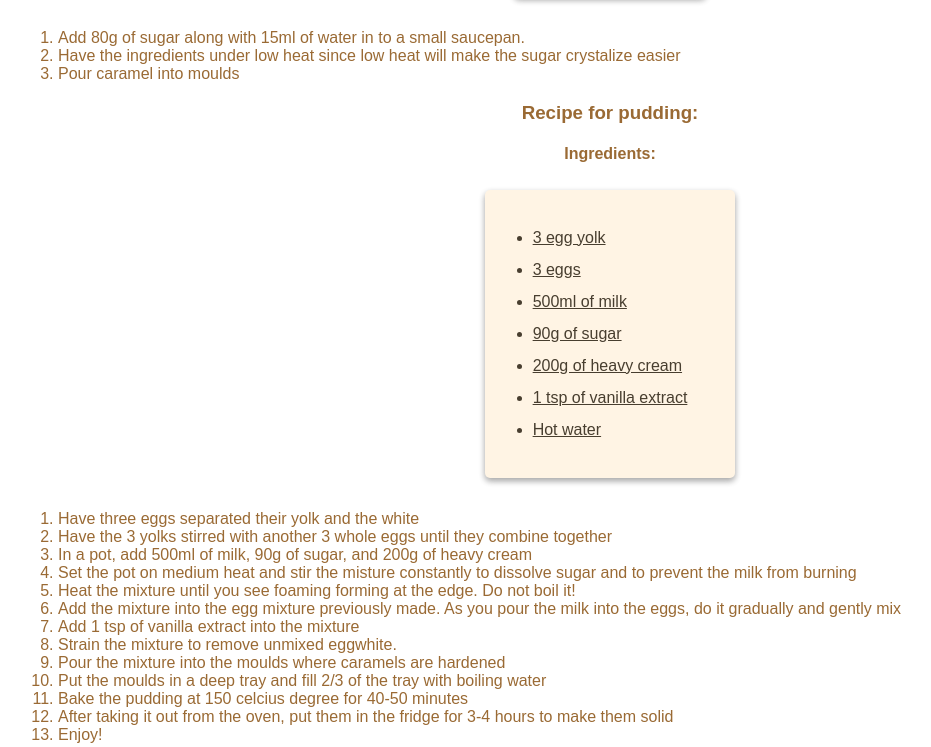
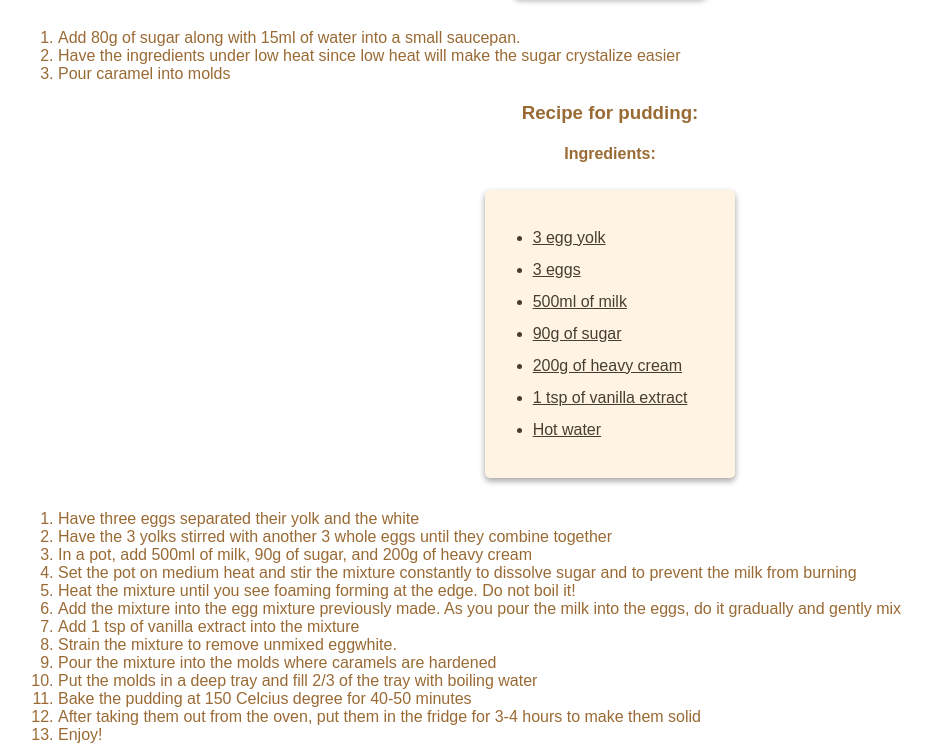
Before and after one commit to Minjujukim/iffall2022, a plain HTML site: page recipe/research/index.html in a window 1280 px wide. Shown: the part 983-1730 px from the top of the page, without its empty margins (30-961 px from the left). Drawn offline with Linux system fonts and the light colour scheme; a web font is replaced by a local one.

Commit message:
Add files via upload

```diff
--- a/recipe/research/index.html
+++ b/recipe/research/index.html
@@ -54,9 +54,9 @@
 
 <p>
     <ol>
-        <li>Add 80g of sugar along with 15ml of water in to a small saucepan.</li>
+        <li>Add 80g of sugar along with 15ml of water into a small saucepan.</li>
         <li>Have the ingredients under low heat since low heat will make the sugar crystalize easier</li>
-        <li>Pour caramel into moulds
+        <li>Pour caramel into molds
         </li>
     </ol>
 </p>
@@ -88,7 +88,7 @@
         </li>
         <li>In a pot, add 500ml of milk, 90g of sugar, and 200g of heavy cream
         </li>
-        <li>Set the pot on medium heat and stir the misture constantly to dissolve sugar and to prevent the milk from burning
+        <li>Set the pot on medium heat and stir the mixture constantly to dissolve sugar and to prevent the milk from burning
         </li>
         <li>Heat the mixture until you see foaming forming at the edge. Do not boil it!
         </li>
@@ -100,14 +100,14 @@
             Strain the mixture to remove unmixed eggwhite.
         </li>
         <li>
-            Pour the mixture into the moulds where caramels are hardened
+            Pour the mixture into the molds where caramels are hardened
         </li>
-        <li>Put the moulds in a deep tray and fill 2/3 of the tray with boiling water
+        <li>Put the molds in a deep tray and fill 2/3 of the tray with boiling water
         </li>
-        <li>Bake the pudding at 150 celcius degree for 40-50 minutes
+        <li>Bake the pudding at 150 Celcius degree for 40-50 minutes
         </li>
         <li>
-            After taking it out from the oven, put them in the fridge for 3-4 hours to make them solid
+            After taking them out from the oven, put them in the fridge for 3-4 hours to make them solid
         </li>
         <li>
             Enjoy!
```
Also changed, not shown: recipe/hifi-prototypes/index.html (added, +31 -0 lines), recipe/hifi-prototypes/12.png (added), recipe/hifi-prototypes/22.png (added), 2 other files.
